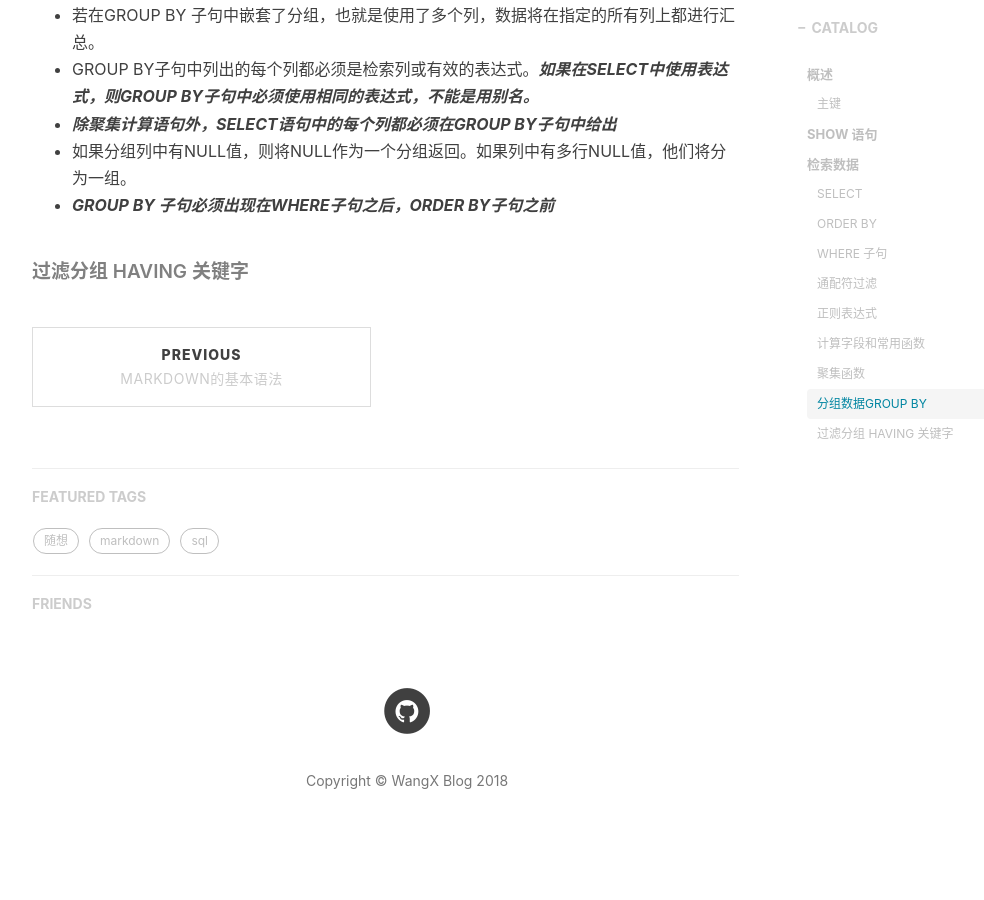
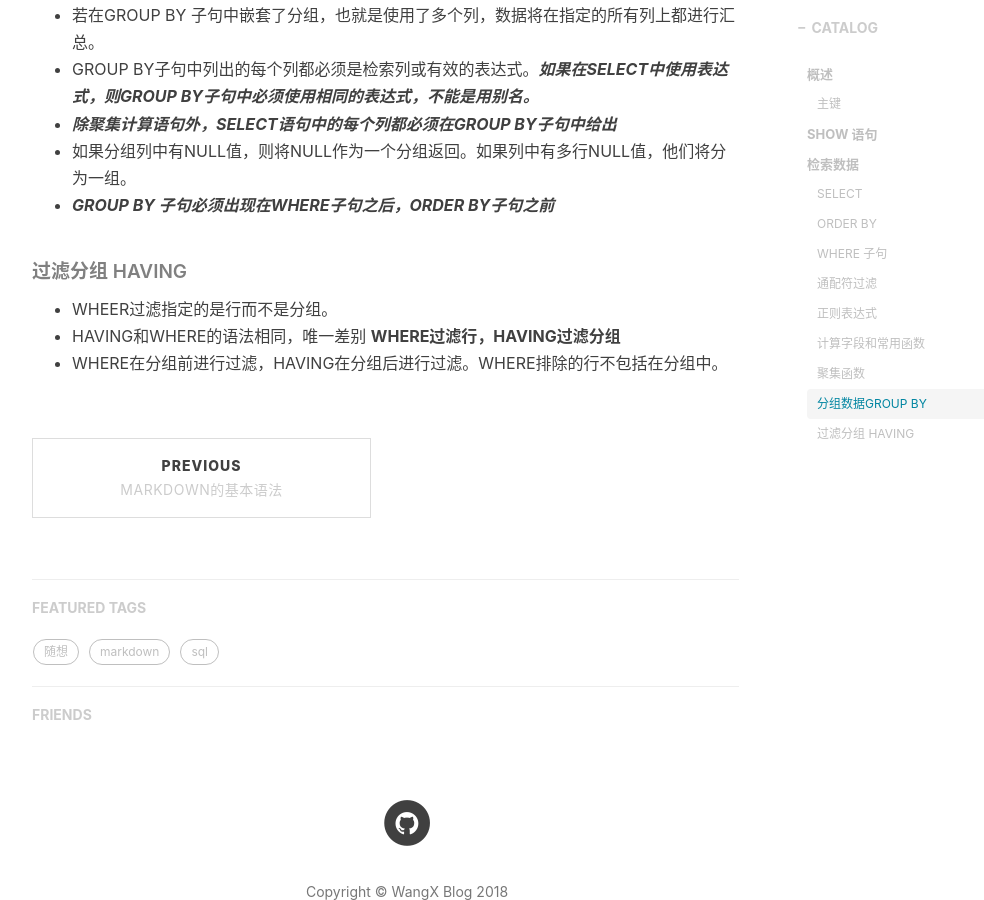
Before and after one commit to fatty-wang/fatty-wang.github.io, a Jekyll site: the page built from _posts/2018-10-12-basic-sql.md, in a window 1280 px wide and 900 px high, scrolled down 4845 px. Shown: the whole window, without its empty margins (233-1217 px from the left). Built offline with Jekyll 4.4.1, drawn with Linux system fonts in a browser that asks for light colours; nearby versions of some CDN libraries; comment, search, counter and statistics services are not loaded.

Commit message:
update basic sql

```diff
--- a/_posts/2018-10-12-basic-sql.md
+++ b/_posts/2018-10-12-basic-sql.md
@@ -147,4 +147,8 @@ tags:
 * 如果分组列中有NULL值，则将NULL作为一个分组返回。如果列中有多行NULL值，他们将分为一组。
 * ***GROUP BY 子句必须出现在WHERE子句之后，ORDER BY子句之前***
 
-##### 过滤分组 HAVING 关键字
+<h5>过滤分组 HAVING</h5>
+
+* WHEER过滤指定的是行而不是分组。
+* HAVING和WHERE的语法相同，唯一差别 **WHERE过滤行，HAVING过滤分组**
+* WHERE在分组前进行过滤，HAVING在分组后进行过滤。WHERE排除的行不包括在分组中。
```
